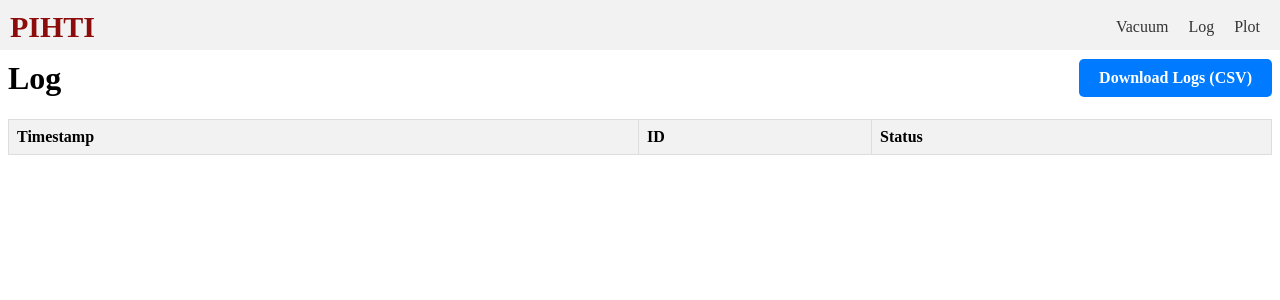
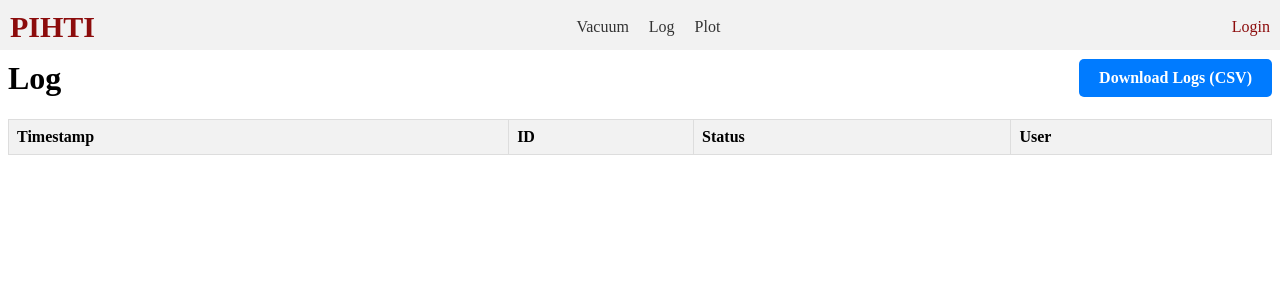
Before and after one commit to queezz/pihtivacuum, a Flask app: page /logs in a window 1280 px wide. Shown: the top 300 px of the page. Run offline with Flask 3, Linux system fonts and the light colour scheme; lists and menus that the app fills with data are empty.

Commit message:
add: users and login

```diff
--- a/server.py
+++ b/server.py
@@ -1,6 +1,8 @@
 from flask import Flask, request, jsonify, send_from_directory
-from flask import render_template,send_file
+from flask import render_template,send_file, session, redirect
+from flask import url_for
 from flask_cors import CORS
+from werkzeug.security import generate_password_hash, check_password_hash
 from datetime import datetime
 import os, json, csv
 
@@ -68,14 +70,17 @@ def download_logs():
     # Return the file as a download
     return send_file(log_file_path, as_attachment=True)
 
+# MARK: Update
 @app.route('/update', methods=['POST'])
 def update_element():
+    if 'username' not in session:
+        return jsonify({"error": "Unauthorized"}), 401
+
     data = request.json
-    print(data)
+    username = session['username']
     element_id = data.get('id')
-    status = data.get('status')  # 'active' or 'inactive'
-    timestamp = datetime.now().strftime("%Y-%m-%d %H:%M:%S")#.isoformat()
-    print(f"Element {element_id} status updated to {status}")
+    status = data.get('status')
+    timestamp = datetime.now().strftime("%Y-%m-%d %H:%M:%S")
 
     if not element_id or not status:
         return jsonify({'error': 'Invalid data'}), 400
@@ -87,13 +92,19 @@ def update_element():
     with open(state_file_path, 'w') as f:
         json.dump(elements_state, f, indent=4)
 
-    # Log the change
+    # Log the change with username
     logs.append({
+        'timestamp': timestamp,
         'id': element_id,
         'status': status,
-        'timestamp': timestamp#.strftime("%Y-%m-%d %H:%M:%S")
+        'user': username,
     })
-    save_log_csv(logs[-1],log_file_path)
+    save_log_csv({
+        "timestamp": timestamp,
+        "id": element_id,
+        "status": status,
+        "user": username
+    }, log_file_path)
 
     return jsonify({'message': 'State updated successfully', 'state': elements_state}), 200
 
@@ -103,7 +114,7 @@ def save_log_csv(log_entry, log_file_path):
     file_exists = os.path.exists(log_file_path)
     try:
         with open(log_file_path, 'a', newline='') as csvfile:
-            fieldnames = ["timestamp","id", "status"]
+            fieldnames = ["timestamp","id", "status","user"]
             writer = csv.DictWriter(csvfile, fieldnames=fieldnames)
 
             # Write header only if the file is new
@@ -257,6 +268,46 @@ def download_controlunit_csv():
 
     return send_file(file_path, as_attachment=True, download_name=file_name)
 
+# MARK: LOGIN
+app.secret_key = 'your_secret_key'  # Replace with a secure secret key
+
+# Mock user database
+users = {
+    "KAA": generate_password_hash("plasma"),
+    "haji": generate_password_hash("raman"),
+    "hata":generate_password_hash("raman"),
+    "mino":generate_password_hash("raman"),
+    "taka":generate_password_hash("raman"),
+    "kaba":generate_password_hash("raman")
+}
+
+# Login route
+@app.route('/login', methods=['POST'])
+def login():
+    username = request.form['username']
+    password = request.form['password']
+
+    if username in users and check_password_hash(users[username], password):
+        session['username'] = username
+        return jsonify({"message": "Login successful", "username": username}), 200
+    return jsonify({"message": "Invalid username or password"}), 401
+
+@app.route('/logout', methods=['GET'])
+def logout():
+    session.pop('username', None)
+    return redirect(url_for('login_page'))
+
+@app.route('/loginpage', methods=['GET'])
+def login_page():
+    return render_template('login.html')
+
+@app.route('/get_current_user', methods=['GET'])
+def get_current_user():
+    is_authenticated = 'username' in session
+    username = session.get('username', None)
+    return jsonify({"is_authenticated": is_authenticated, "username": username})
+
+
 
 if __name__ == '__main__':
     app.run(host="0.0.0.0", port=5000,debug=True)
--- a/static/css/styles.css
+++ b/static/css/styles.css
@@ -179,9 +179,37 @@ tr:hover {
     color: #333;
 }
 
+.navbar-user {
+    margin-right: 10px;
+    display: flex;
+    align-items: center;
+    margin-left: auto;
+    padding: 0 10px;
+}
+
+.navbar-user span {
+    margin-right: 10px;
+    font-weight: bold;
+}
+
+.navbar-link {
+    text-decoration: none;
+    color: #007bff;
+    margin-left: 10px;
+}
+
+.navbar-link:hover {
+    color: #0056b3;
+    text-decoration: underline;
+}
+
 /* Media query for mobile devices */
 
 @media (max-width: 500px) {
+    .navbar-user {
+        margin-left: 20px;
+    }
+
     .navbar {
         width: 20px;
         height: 20px;
--- a/templates/logs.html
+++ b/templates/logs.html
@@ -12,6 +12,7 @@
             <th>Timestamp</th>
             <th>ID</th>
             <th>Status</th>
+            <th>User</th>
         </tr>
     </thead>
     <tbody>
@@ -23,6 +24,7 @@
                 style="background-color: {% if log.status == 'active' %}#94bf6f{% else %}#de703a{% endif %}; color: #faf7ff;">
                 {{ log.status }}
             </td>
+            <td>{{ log.user }}</td>
         </tr>
         {% endfor %}
     </tbody>
--- a/templates/navbar.html
+++ b/templates/navbar.html
@@ -9,7 +9,14 @@
             <li><a href="{{ url_for('home') }}">Vacuum</a></li>
             <li><a href="{{ url_for('serve_logs_view') }}">Log</a></li>
             <li><a href="{{ url_for('plasmaplots') }}">Plot</a></li>
-
         </ul>
+        <div class="navbar-user">
+            {% if session.get('username') %}
+            <span>{{ session['username'] }}</span>
+            <a href="{{ url_for('logout') }}" class="navbar-link">Logout</a>
+            {% else %}
+            <a href="{{ url_for('login_page') }}" class="navbar-link">Login</a>
+            {% endif %}
+        </div>
     </div>
 </div>
```
Also changed, not shown: static/js/diagram.js (+10 -9 lines), templates/login.html (added, +45 -0 lines).
